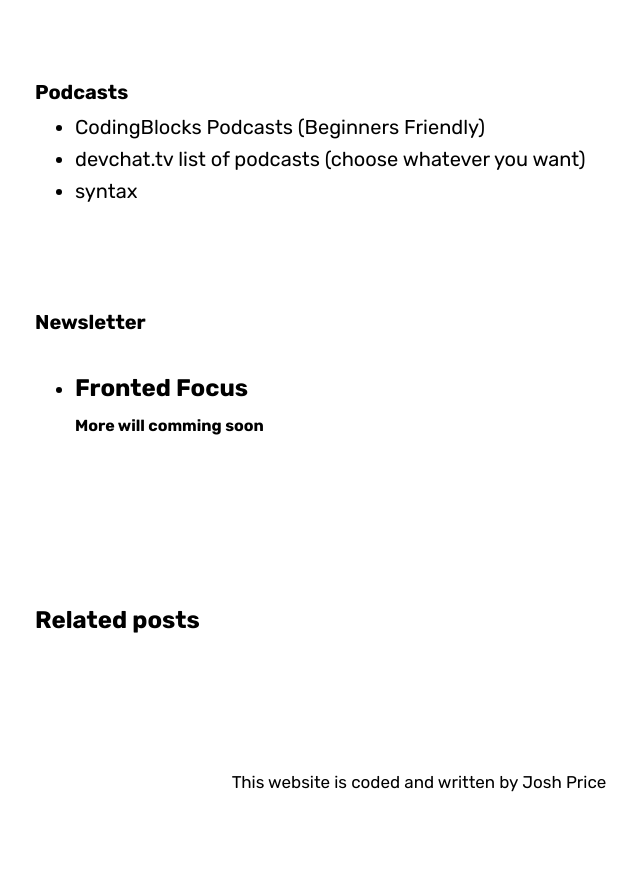
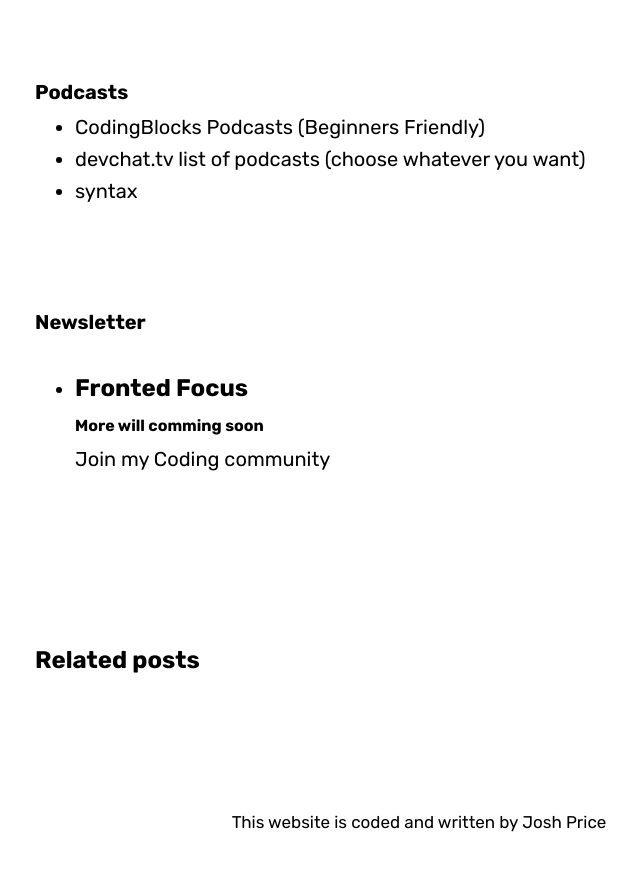
Before and after one commit to optimistguy/getprogrammed, a Jekyll site: the page built from _posts/2018-08-27-resources-for-beginner-and-advanced.md, in a window 1280 px wide and 900 px high, scrolled down 2466 px. Shown: the top 871 px of the window, without its empty margins (221-861 px from the left). Built offline with Jekyll 4.4.1, drawn with Linux system fonts in a browser that asks for light colours; some web fonts are replaced; comment, search, counter and statistics services are not loaded.

Commit message:
Update 2018-08-27-resources-for-beginner-and-advanced.md

```diff
--- a/_posts/2018-08-27-resources-for-beginner-and-advanced.md
+++ b/_posts/2018-08-27-resources-for-beginner-and-advanced.md
@@ -72,3 +72,4 @@ published: true
 * [Fronted Focus](https://frontendfoc.us/){: target="_blank"}
 ---
 ###### More will comming soon
+[Join my Coding community](https://discord.gg/BYT93CY){: target="_blank"}
```
